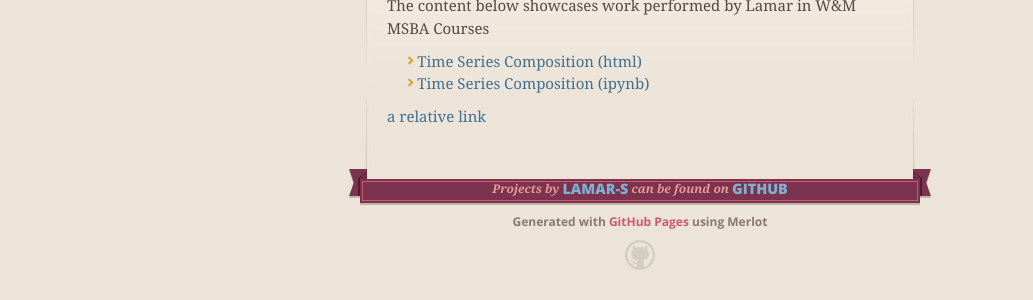
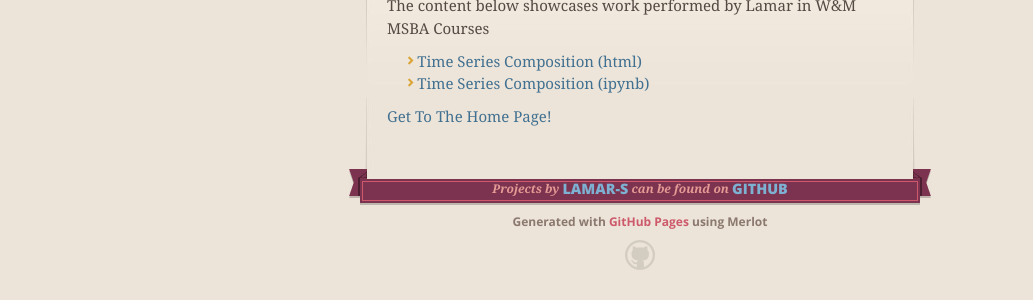
Before and after one commit to Lamar-S/lamar-s.github.io, a Jekyll site: the page built from timeseries/index.md, in a window 1280 px wide. Shown: the part 247-547 px from the top of the page, without its empty margins (0-1033 px from the left). Built offline with Jekyll 4.4.1, drawn with Linux system fonts in a browser that asks for light colours; our own code applies the rules of GitHub Pages for plain Markdown files.

Commit message:
Update index.md

```diff
--- a/timeseries/index.md
+++ b/timeseries/index.md
@@ -7,4 +7,4 @@ The content below showcases work performed by Lamar in W&M MSBA Courses
 - [Time Series Composition (html)](TimeSeriesDecomposition.html)
 - [Time Series Composition (ipynb)](TimeSeriesDecomposition.ipynb)
 
-[a relative link](https://github.com/Lamar-S/lamar-s.github.io/blob/main/index.md)
+[Get To The Home Page!](https://github.com/Lamar-S/lamar-s.github.io/blob/main/index.md)
```
